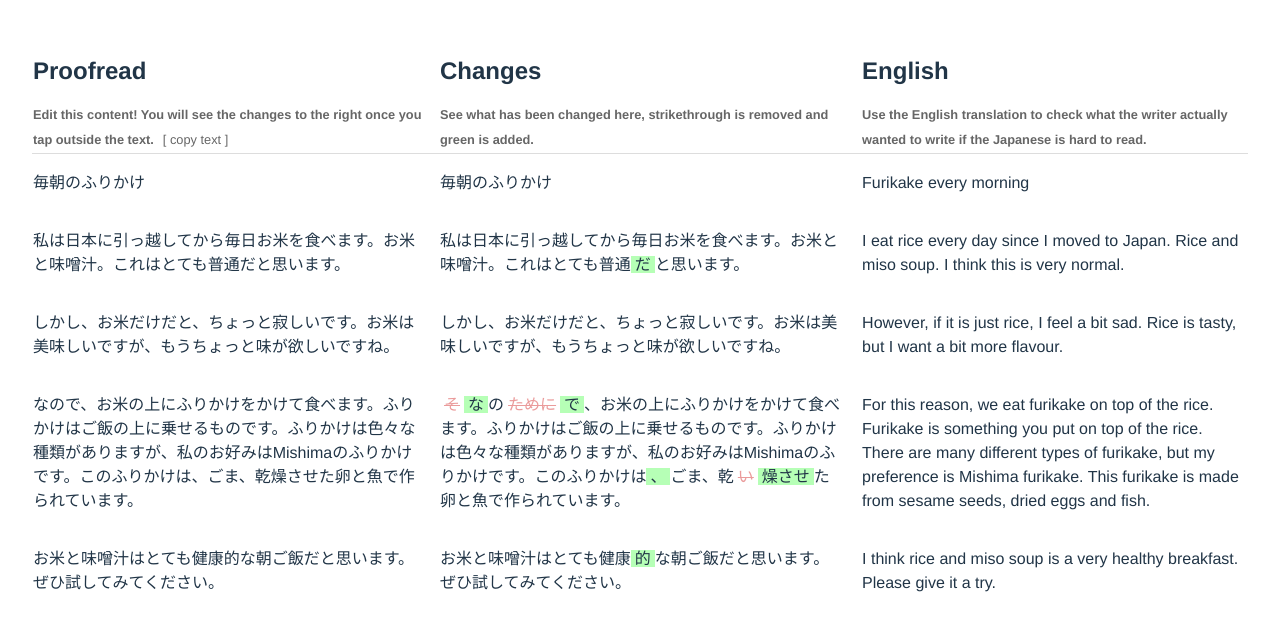
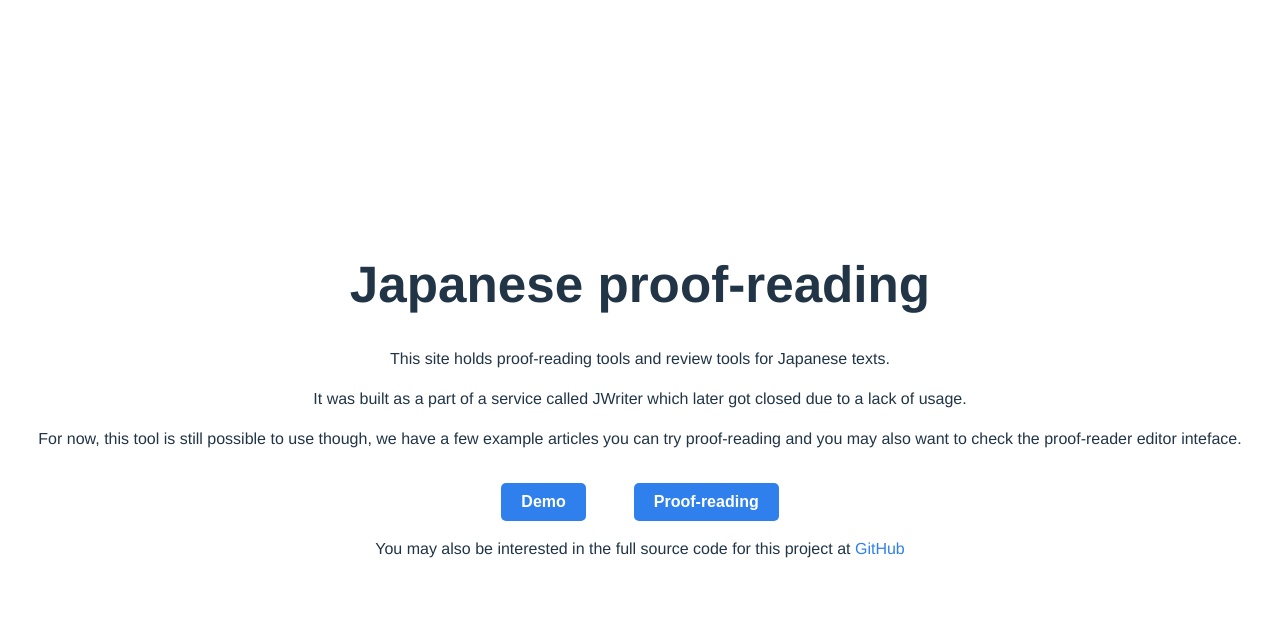
Before and after one commit to Greycastle/jwriter-proofing, a Vue app: page / in a window 1280 px wide. Shown: the top 630 px of the page. Built offline with nearby package versions, Linux system fonts and the light colour scheme.

Commit message:
Adding landing page

```diff
--- a/src/routes.ts
+++ b/src/routes.ts
@@ -4,9 +4,11 @@ import ProofreadPage from '@/usecases/proofread/ProofreadPage.vue'
 import ReviewPage from '@/usecases/review/ReviewPage.vue'
 import DemoPage from '@/usecases/demo/DemoPage.vue'
 import NotFoundPage from '@/usecases/not-found/NotFoundPage.vue'
+import IndexPage from '@/usecases/home/IndexPage.vue'
 
 const routes = [
-    { path: '/', component: ProofreadPage },
+    { path: '/', component: IndexPage },
+    { path: '/proof-read', component: ProofreadPage },
     { path: '/review/:articleId', component: ReviewPage },
     { path: '/demo', component: DemoPage },
     { path: '/:pathMatch(.*)*', component: NotFoundPage },
--- /dev/null
+++ b/src/usecases/home/IndexPage.vue
@@ -0,0 +1,37 @@
+<script setup lang="ts">
+
+import AppButton from '@/components/AppButton.vue';
+import { useRouter } from 'vue-router';
+
+const router = useRouter()
+
+function goto(path: string) {
+    router.push(path);
+}
+
+</script>
+
+<template>
+    <div class="page-container">
+        <h1>Japanese proof-reading</h1>
+        <p>This site holds proof-reading tools and review tools for Japanese texts.</p>
+        <p>It was built as a part of a service called JWriter which later got closed due to a lack of usage.</p>
+        <p>For now, this tool is still possible to use though, we have a few example articles you can try proof-reading and you may also want to check the proof-reader editor inteface.</p>
+        <div class="buttons">
+            <AppButton @click="goto('/demo')">Demo</AppButton>
+            <AppButton @click="goto('/proof-read')">Proof-reading</AppButton>
+        </div>
+        <p>
+            You may also be interested in the full source code for this project at <a href="https://github.com/Greycastle/jwriter-proofing">GitHub</a>
+        </p>
+    </div>
+</template>
+
+<style scoped>
+.buttons {
+    display: flex;
+    flex-direction: row;
+    gap: 32px;
+    justify-content: center;
+}
+</style>
```
